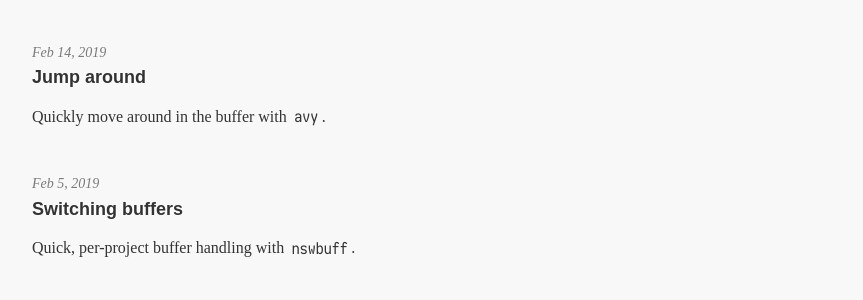
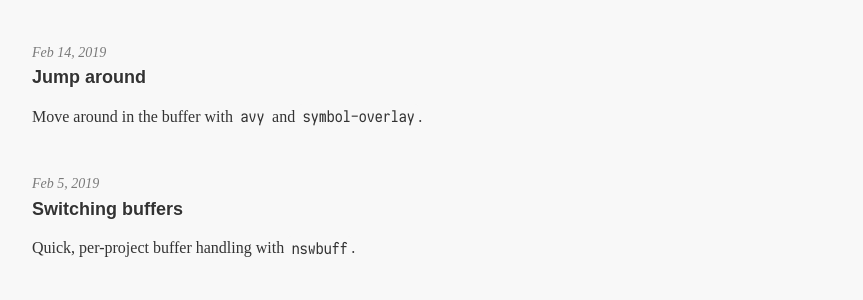
Before and after one commit to manuel-uberti/manuel-uberti.github.io, a Jekyll site: the page built from index.html, in a window 1280 px wide. Shown: the part 206-506 px from the top of the page, without its empty margins (208-1071 px from the left). Built offline with Jekyll 4.4.1, drawn with Linux system fonts in a browser that asks for light colours; some web fonts are replaced; the list of posts is cut into pages by our own code.

Commit message:
Update summary

```diff
--- a/_posts/2019-02-14-avy.md
+++ b/_posts/2019-02-14-avy.md
@@ -2,7 +2,7 @@
 layout:     post
 title:      Jump around
 date:       2019-02-14
-summary:    Quickly move around in the buffer with `avy`.
+summary:    Move around in the buffer with `avy` and `symbol-overlay`.
 categories: emacs
 ---
 
```
